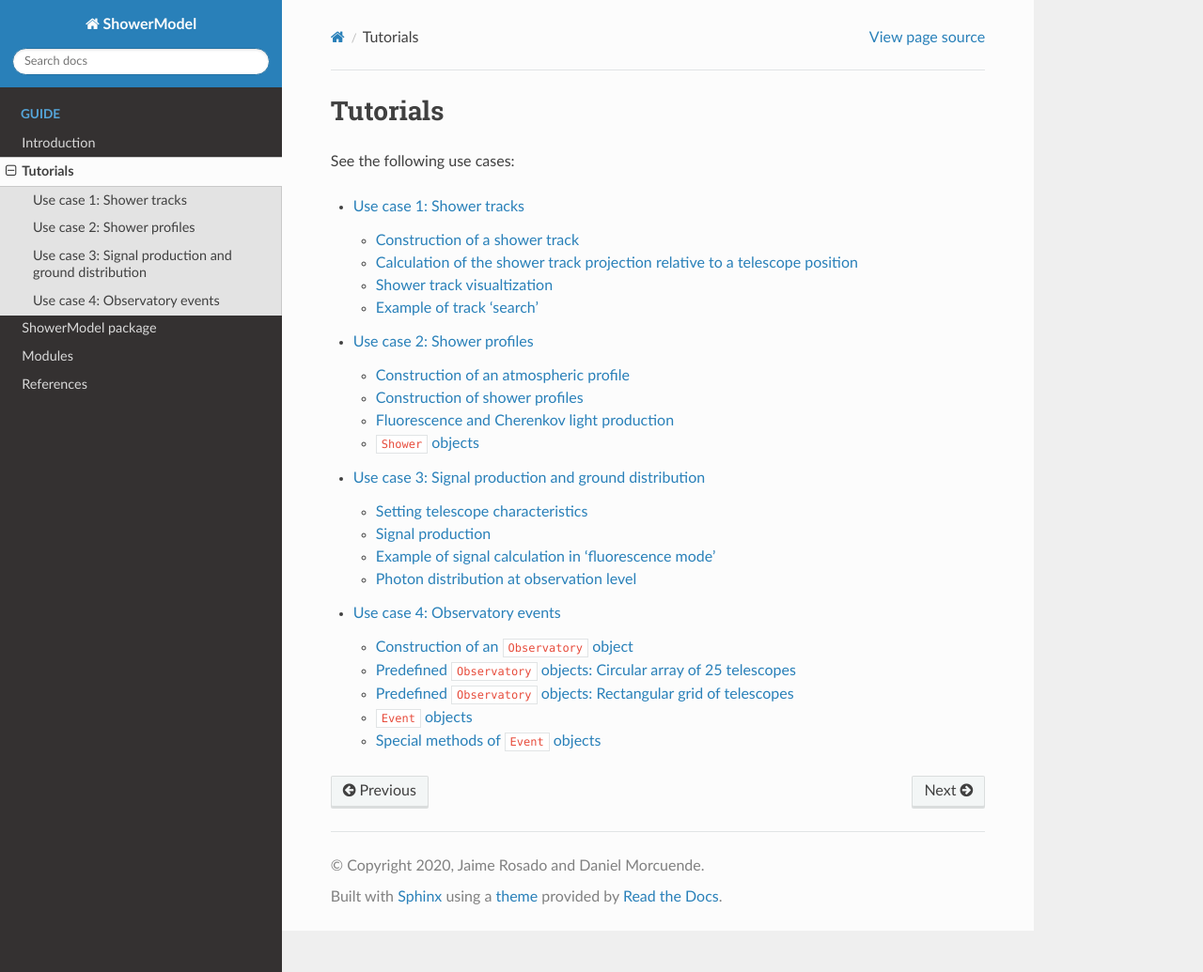
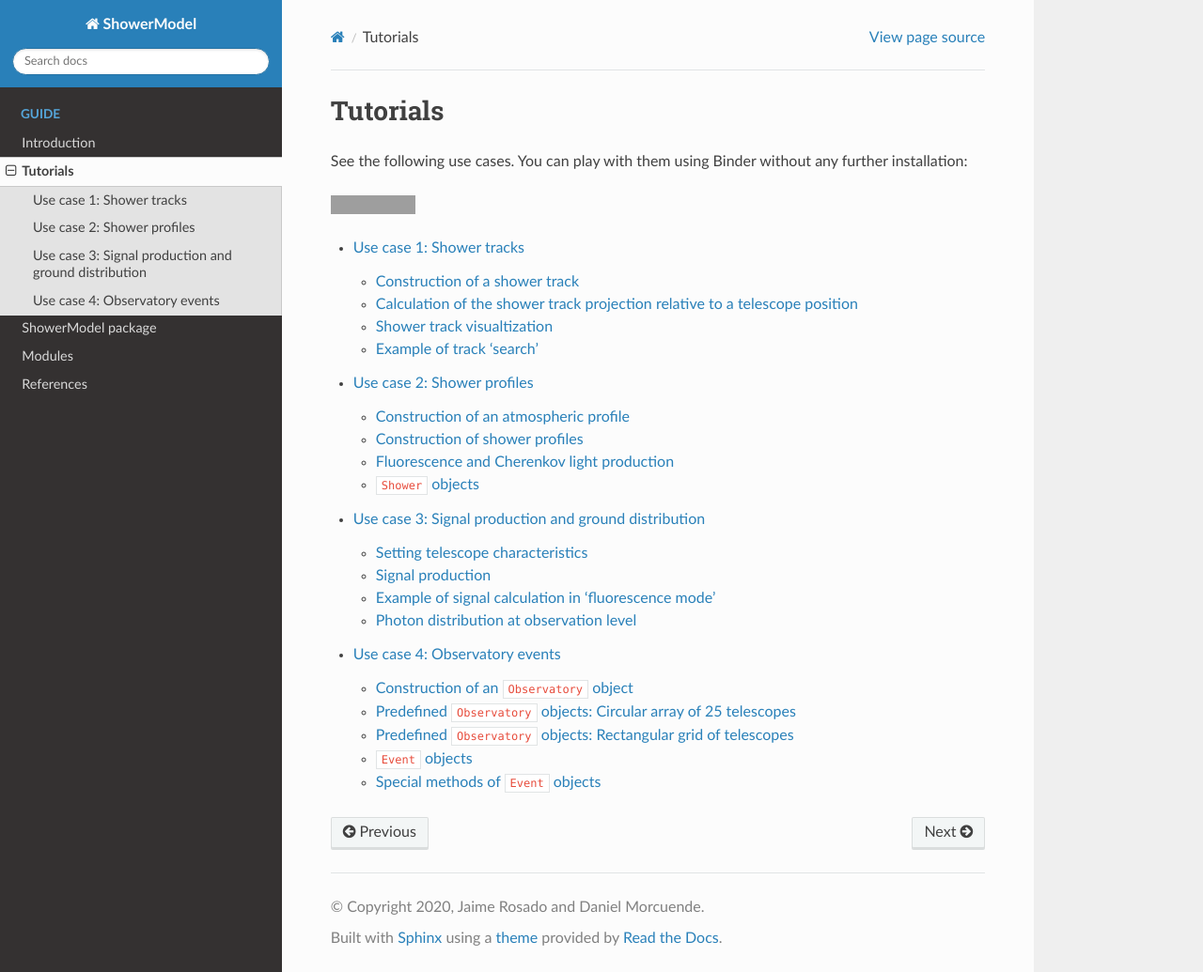
Before and after one commit to JaimeRosado/ShowerModel, a Sphinx documentation site: the page built from docs/tutorials/index.rst, in a window 1280 px wide and 1035 px high. Shown: the whole window at 94% size. Built offline with Sphinx 7.4.7 and the Read the Docs theme 2.0.0, drawn with Linux system fonts in a browser that asks for light colours; pages that are not in the unit, such as notebooks, are missing from menus; grey boxes are pictures that could not be loaded.

Commit message:
add Binder badge to tutorials doc page

```diff
--- a/docs/tutorials/index.rst
+++ b/docs/tutorials/index.rst
@@ -3,7 +3,10 @@
 Tutorials
 ************
 
-See the following use cases:
+See the following use cases. You can play with them using Binder without any further installation:
+
+.. image:: https://mybinder.org/badge_logo.svg
+ :target: https://mybinder.org/v2/gh/JaimeRosado/ShowerModel/master?filepath=notebooks
 
 .. toctree::
 
```
